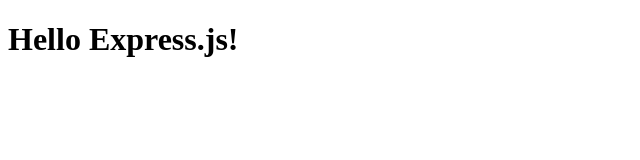
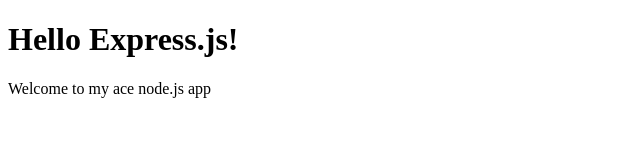
Before and after one commit to boltthunderhuge/web-server, a website: page public/index.html in a window 1280 px wide. Shown: the whole page, without its empty margins (0-640 px from the left). Drawn offline with Linux system fonts and the light colour scheme.

Commit message:
Test change to index.html

```diff
--- a/public/index.html
+++ b/public/index.html
@@ -7,6 +7,7 @@
 	</head>
 	<body>
 		<h1>Hello Express.js!</h1>
+		<p>Welcome to my ace node.js app</p>
 	</body>
 
 </html>
```
